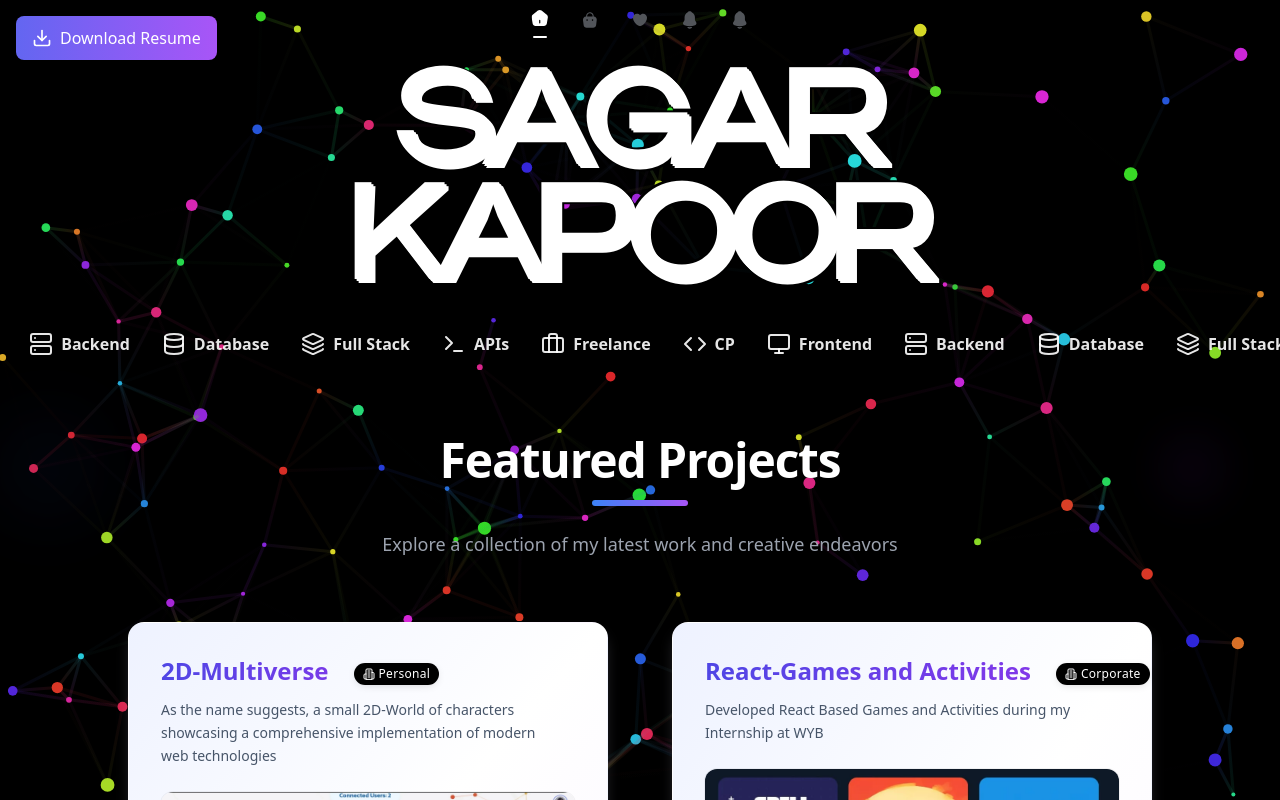
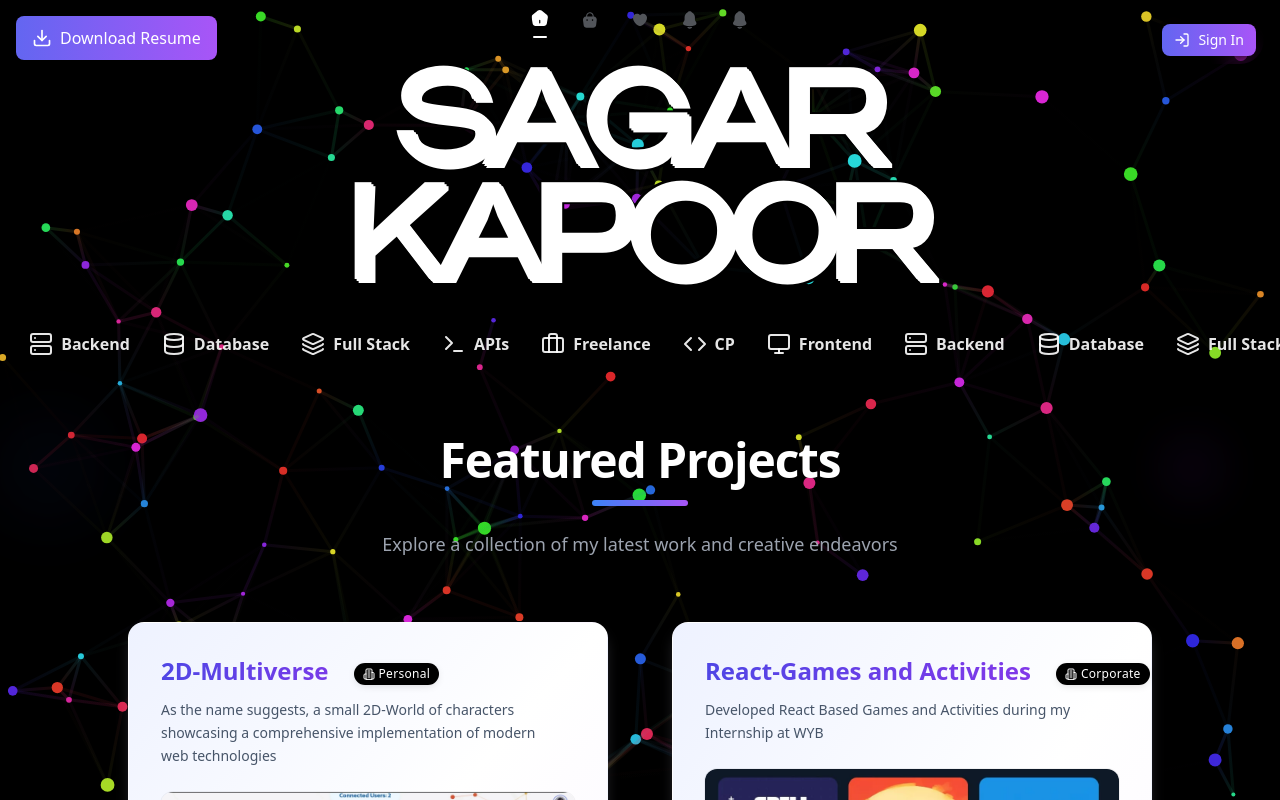
Before and after one commit to SagarKapoorin/Portfolio, a Next.js app: page / in a window 1280 px wide. Shown: the top 800 px of the page. Built offline with nearby package versions, Linux system fonts and the light colour scheme; no server answers.

Commit message:
singout and singin button fix

```diff
--- a/src/app/layout.tsx
+++ b/src/app/layout.tsx
@@ -44,10 +44,13 @@ export default function RootLayout({
                loader.style.opacity = '0';
                setTimeout(() => loader.remove(), 400);
              }
+             const loaderDelay = 500;
              if (document.readyState === 'complete') {
-               hideLoader();
+               setTimeout(hideLoader, loaderDelay);
              } else {
-               window.addEventListener('load', hideLoader);
+               window.addEventListener('load', function() {
+                 setTimeout(hideLoader, loaderDelay);
+               });
              }
            })();`}
         </Script>
--- a/src/components/Header.tsx
+++ b/src/components/Header.tsx
@@ -2,7 +2,7 @@
 import React from 'react';
 import { useSession, signOut } from 'next-auth/react';
 import { toast } from 'react-toastify';
-import { LogOut, Download } from 'lucide-react';
+import { LogOut, Download, LogIn } from 'lucide-react';
 import styled from 'styled-components';
 import { usePathname } from 'next/navigation';
 import { useRouter } from 'next/navigation';
@@ -115,6 +115,17 @@ const Header = () => {
           </button>
         </div>
       )}
+      {status === 'unauthenticated' && pathname !== '/signin' && (
+        <div className="absolute right-4 top-4 flex items-center space-x-2 z-10  bg-transparent backdrop-blur-md p-2 rounded-full">
+          <button
+            onClick={() => router.push('/signin')}
+            className="flex items-center space-x-2 bg-gradient-to-r from-indigo-500 to-purple-500 hover:from-indigo-600 hover:to-purple-600 text-white text-sm font-medium rounded-lg px-3 py-1.5 shadow-lg focus:outline-none focus:ring-2 focus:ring-indigo-500 focus:ring-offset-2 transition-colors duration-200"
+          >
+            <LogIn className="w-4 h-4" />
+            <span>Sign In</span>
+          </button>
+        </div>
+      )}
     </StyledWrapper>
   );
 }
```
